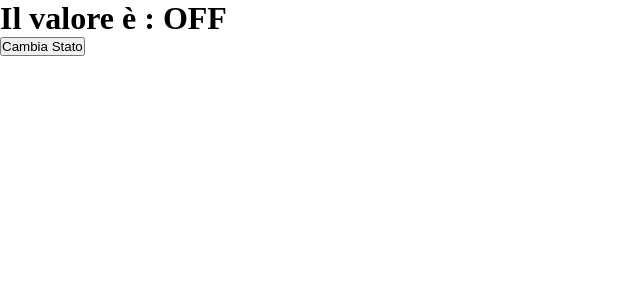
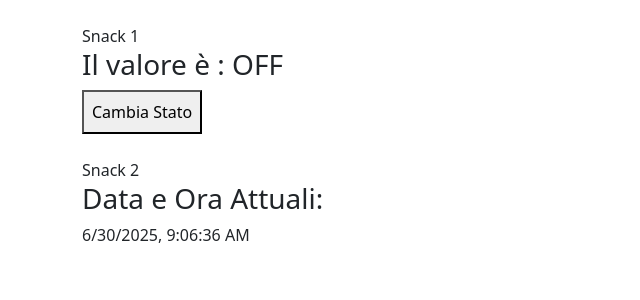
Before and after one commit to mattiacoli/-ex-react-snack-customhooks-, a React (Vite) app: page / in a window 1280 px wide. Shown: the top 300 px of the page, without its empty margins (0-640 px from the left). Built offline with nearby package versions, Linux system fonts and the light colour scheme.

Commit message:
Snack 2 implement useDate custom hook for current date and time

```diff
--- a/package.json
+++ b/package.json
@@ -10,6 +10,7 @@
     "preview": "vite preview"
   },
   "dependencies": {
+    "bootstrap": "^5.3.7",
     "react": "^19.1.0",
     "react-dom": "^19.1.0"
   },
--- a/src/App.jsx
+++ b/src/App.jsx
@@ -1,12 +1,27 @@
+import useDate from "./useDate"
 import useSwitch from "./useSwitch"
 
 function App() {
   const [isOn, toogle] = useSwitch()
+  const currentDate = useDate()
 
   return (
     <>
-      <h1>Il valore è : {isOn ? "ON" : "OFF"}</h1>
-      <button onClick={toogle}>Cambia Stato</button>
+      {/* Snack 1 - useSwitch() */}
+      <div className="container my-4">
+        <label>Snack 1</label>
+        <h3>Il valore è : {isOn ? "ON" : "OFF"}</h3>
+        <button onClick={toogle} className="p-2">Cambia Stato</button>
+      </div>
+
+      {/* Snack 2 - useDate() */}
+      <div className="container my-4">
+        <label>Snack 2</label>
+        <h3>Data e Ora Attuali:</h3>
+        <p>{currentDate.toLocaleString()}</p>
+      </div>
+
+
     </>
   )
 }
--- a/src/index.css
+++ b/src/index.css
@@ -1,3 +1,5 @@
+@import 'bootstrap';
+
 * {
   margin: 0;
   padding: 0;
--- /dev/null
+++ b/src/useDate.jsx
@@ -0,0 +1,22 @@
+/*
+  Creare un custom hook che restituisca la data e l'ora correnti, aggiornandosi automaticamente ogni secondo.
+
+  Cosa deve fare?
+    Restituisce un oggetto con data e ora formattata.
+    Si aggiorna automaticamente ogni secondo.
+    Usa useEffect() per gestire l’aggiornamento.
+*/
+import { useState, useEffect } from 'react'
+
+
+export default function useDate() {
+  const [currentDate, setCurrentDate] = useState(new Date())
+
+  useEffect(() => {
+    const interval = setInterval(() => setCurrentDate(new Date()), 1000)
+    return () => clearInterval(interval)
+  }, [])
+
+  return currentDate
+
+}
```
Also changed, not shown: 1 other file (tests, documents, lock files or other folders).
